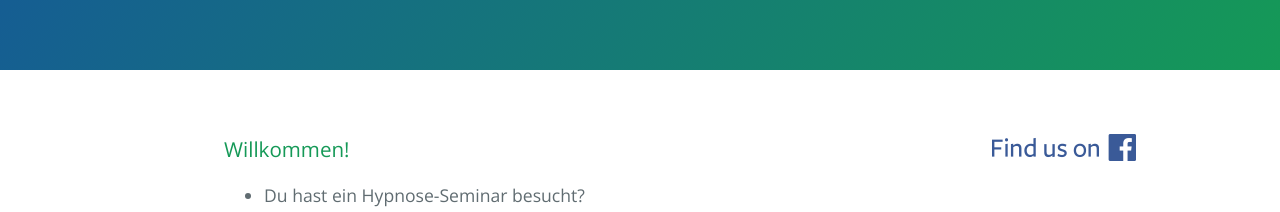
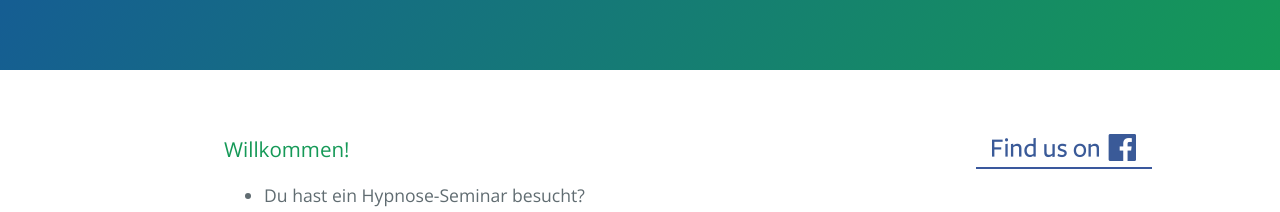
Before and after one commit to xErik/hypnose-helden, a plain HTML site: page index.html in a window 1280 px wide. In both pictures the pointer is over the element 1064 px from the left and 365 px from the top of the page. Shown: the part 247-459 px from the top of the page. Drawn offline with nearby package versions, Linux system fonts and the light colour scheme.

Commit message:
Added: link hover

```diff
--- a/index.html
+++ b/index.html
@@ -21,6 +21,9 @@
             padding-top: 64px;
             padding-right: 16px;
             padding-left: 16px;
+        }
+        .facebook_container:hover {
+            border-bottom: 2px rgb(58,88,157) solid;
         }
     </style>
     <script type="application/ld+json">
```
